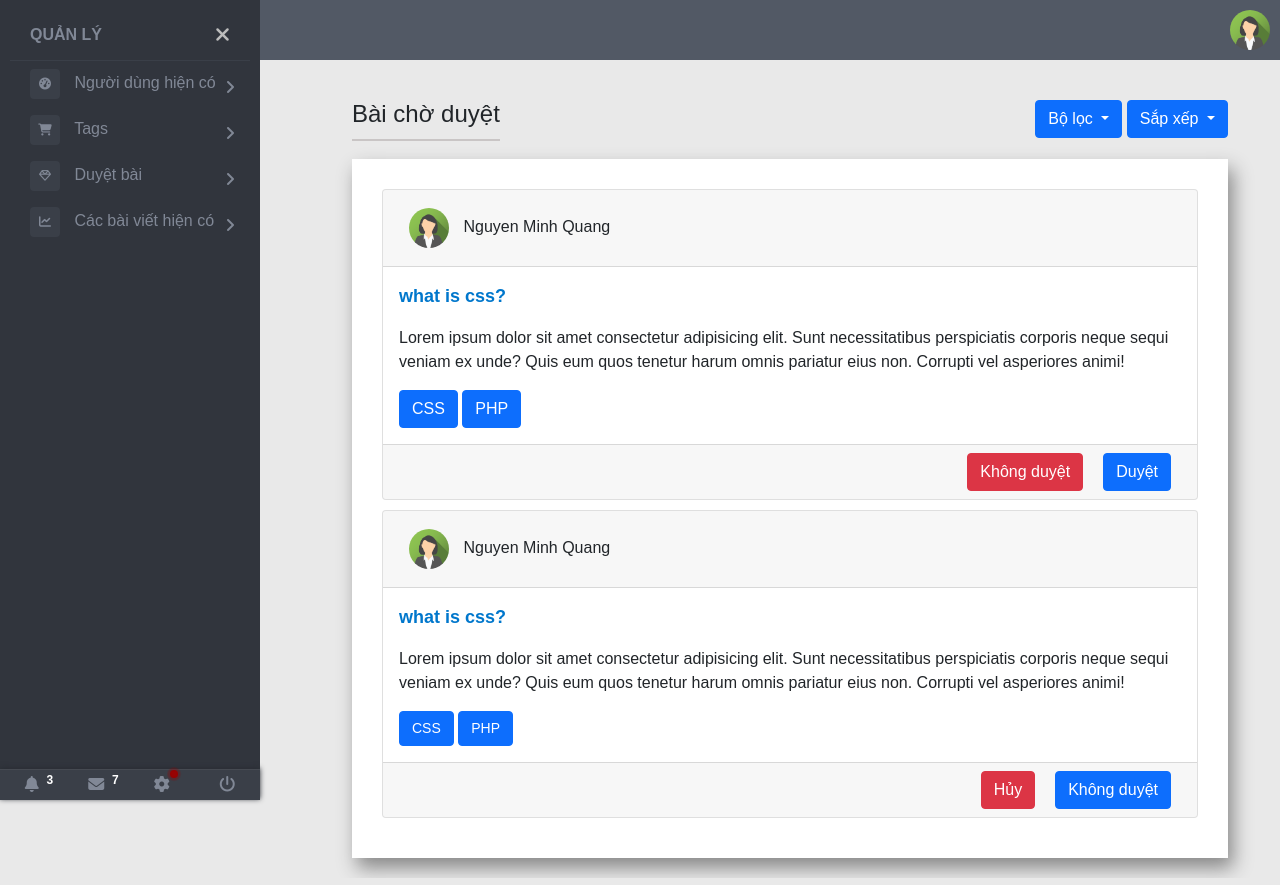
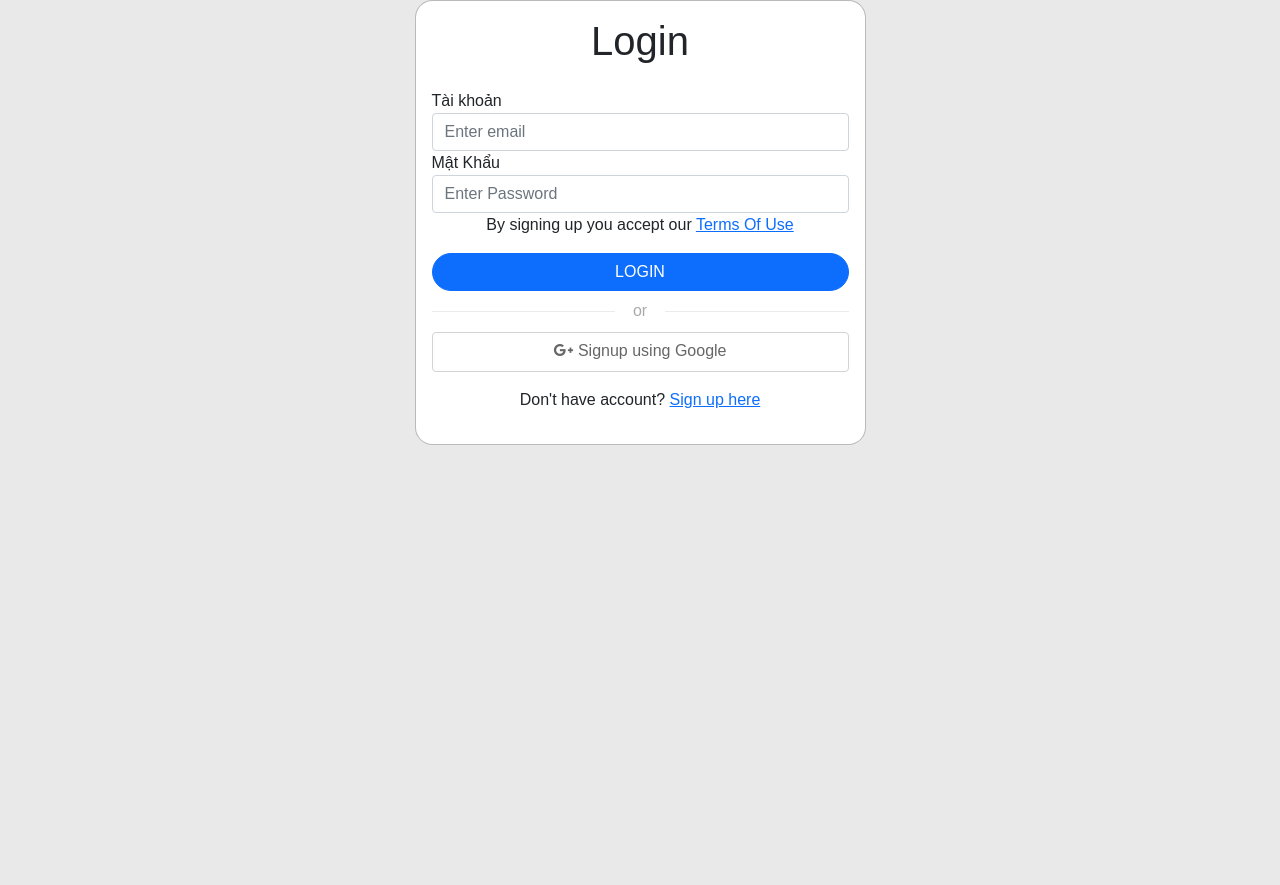
Before and after one commit to 1653071/Group3_UDPT_FE, a PHP site: page /index.php?action=login in a window 1280 px wide. After the commit the page ends 445 px from the top, so only its background shows below. Run offline with PHP 8.4, Linux system fonts and the light colour scheme; some libraries are stand-ins or nearby versions.

Commit message:
Trang đăng nhập,Api hiển thị Forum,Api xóa Forum,Api hiển thị user,Api tạo tag

```diff
--- a/FE_Admin/controller/Trangchu.php
+++ b/FE_Admin/controller/Trangchu.php
@@ -1,5 +1,8 @@
 <?php
-
+require_once("./model/Login.php");
+require_once("./model/UserModel.php");
+require_once("./model/ForumModel.php");
+require_once("./model/TagModel.php");
 class HomeController
 {
     public function index()
@@ -22,22 +25,58 @@ class HomeController
     }
     public function BrowsePost()
     {
-        $data = "Hello world !!!! ABC";
+        $data = ForumModel::getIllegalQuestions();
+
         $VIEW = "./view/browse-post.phtml";
         require("./view/Layout/Sidebar.phtml");
     }
     public function ExistPost()
     {
-        $data = "Hello world !!!! ABC";
+        $data = ForumModel::getLegalQuestions();
         $VIEW = "./view/post.phtml";
         require("./view/Layout/Sidebar.phtml");
     }
     public function ExistUser()
     {
-        $data = "Hello world !!!! ABC";
+        $data = UserModel::GetUsers();
         $VIEW = "./view/user.phtml";
         require("./view/Layout/Sidebar.phtml");
     }
+    public function LoginPage()
+    {
+        $data = "Hello world !!!! ABC";
+        $VIEW = "./view/login.phtml";
+        require("./view/Layout/Login.phtml");
+    }
+    public function RegisterPage()
+    {
+        $data = "Hello world !!!! ABC";
+        $VIEW = "./view/register.phtml";
+        require("./view/Layout/Login.phtml");
+    }
+    public function Login(){
+        if (isset($_POST["action"]) && $_POST["action"]=="login1" ){
+            $username = $_POST["username"];
+            $password = $_POST["password"];
+            header('Location: index.php');
+        }
+
+    }
+    public function createTag(){
+         TagModel::createTag();
+         header('Location: index.php');
+
+    }
+    public function deleteForum(){
+        ForumModel::deleteForum();
+        header('Location: index.php?action=post');
+
+   }
+   public function DeleteComment(){
+    ForumModel::deleteForum();
+    header('Location: index.php?action=post');
+
+}
 
 }
 ?>
--- a/FE_Admin/css/style.css
+++ b/FE_Admin/css/style.css
@@ -786,7 +786,7 @@ table{
     margin-bottom: 20px;
   }
   .answer{
-    width: 20%;
+    width: 10%;
     text-align: center;
   }
   .text-post{
@@ -933,3 +933,63 @@ table{
   .modal-title{
     color: red;
   }
+/*------------------------Login page-------------------------------*/
+.myform{
+  position: relative;
+  display: -ms-flexbox;
+  display: flex;
+  padding: 1rem;
+  -ms-flex-direction: column;
+  flex-direction: column;
+  width: 100%;
+  pointer-events: auto;
+  background-color: #fff;
+  background-clip: padding-box;
+  border: 1px solid rgba(0,0,0,.2);
+  border-radius: 1.1rem;
+  outline: 0;
+  max-width: 500px;
+   }
+       .tx-tfm{
+       text-transform:uppercase;
+       }
+       .myform .mybtnlogin{
+       border-radius:50px;
+       width: 100%;
+       }
+
+       .login-or {
+       position: relative;
+       color: #aaa;
+       margin-top: 10px;
+       margin-bottom: 10px;
+       padding-top: 10px;
+       padding-bottom: 10px;
+       }
+       .span-or {
+       display: block;
+       position: absolute;
+       left: 50%;
+       top: -2px;
+       margin-left: -25px;
+       background-color: #fff;
+       width: 50px;
+       text-align: center;
+       }
+       .hr-or {
+       height: 1px;
+       margin-top: 0px !important;
+       margin-bottom: 0px !important;
+       }
+       .google {
+       color:#666;
+       width:100%;
+       height:40px;
+       text-align:center;
+       outline:none;
+       border: 1px solid lightgrey;
+       }
+        form .error {
+       color: #ff0000;
+       }
+       #second{display:none;}
--- a/FE_Admin/index.php
+++ b/FE_Admin/index.php
@@ -1,12 +1,10 @@
 <?php
 require_once("./controller/Trangchu.php");
 $action = "";
-if (isset($_REQUEST["action"]))
-{
+if (isset($_REQUEST["action"])) {
     $action = $_REQUEST["action"];
 }
-switch ($action)
-{
+switch ($action) {
     case "tag-list":
         $controller = new HomeController();
         $controller->TagPage();
@@ -24,12 +22,37 @@ switch ($action)
         $controller->ExistUser();
         break;
     case "detail":
-        $controller= new HomeController();
+        $controller = new HomeController();
         $controller->DetailPage();
+        break;
+    case "login":
+        $controller = new HomeController();
+        $controller->LoginPage();
+        break;
+    case "login1":
+        $controller = new HomeController();
+        $controller->Login();
+        break;
+    case "register":
+        $controller = new HomeController();
+        $controller->RegisterPage();
+        break;
+    case "add-tag":
+        $controller = new HomeController();
+        $controller->createTag();
+
+        break;
+    case "delete-forum":
+        $controller = new HomeController();
+        $controller->DeleteForum();
+
+        break;
+    case "delete-comment":
+        $controller = new HomeController();
+        $controller->DeleteComment();
         break;
     default:
         $controller = new HomeController();
         $controller->BrowsePost();
         break;
-
 }
--- /dev/null
+++ b/FE_Admin/model/Login.php
@@ -0,0 +1,14 @@
+<?php
+class CongViecModel
+{
+    public static function login($username , $password) {
+        session_start();
+        if (isset($_POST["action"])){
+            $username = $_POST["username"];
+            $password = $_POST["password"];
+            header('Location: index.php');
+        }
+    }
+
+}
+?>
--- /dev/null
+++ b/FE_Admin/model/TagModel.php
@@ -0,0 +1,28 @@
+<?php
+class TagModel
+{
+
+    public static function createTag()
+    {
+
+        $name = $_REQUEST["tag-name"];
+        $payload = json_encode( array( "tagName"=> $name  ) );
+        // $data = array(
+        //     'tagName' => 'blogger#post',
+
+        // );
+
+            $url = 'http://localhost:8080/api/tag/create_tags';
+            $ch = curl_init($url);
+            curl_setopt($ch,CURLOPT_POST, $url);
+            curl_setopt( $ch, CURLOPT_POSTFIELDS, $payload );
+            curl_setopt( $ch, CURLOPT_HTTPHEADER, array('Content-Type:application/json'));
+            curl_setopt($ch, CURLOPT_RETURNTRANSFER, true);
+            $result = curl_exec($ch);
+            curl_close($ch);
+
+
+    }
+
+}
+?>
--- /dev/null
+++ b/FE_Admin/model/UserModel.php
@@ -0,0 +1,17 @@
+<?php
+class UserModel
+{
+
+    public static function GetUsers()
+    {
+        // create & initialize a curl session
+        $url = 'http://localhost:8080/api/user/get_users';
+        $ch = curl_init($url);
+        curl_setopt($ch, CURLOPT_HTTPGET, true);
+        curl_setopt($ch, CURLOPT_RETURNTRANSFER, true);
+        $response_json = curl_exec($ch);
+        curl_close($ch);
+        $response=json_decode($response_json, true);
+        return $response;
+    }
+}
--- /dev/null
+++ b/FE_Admin/view/Layout/Login.phtml
@@ -0,0 +1,31 @@
+<!DOCTYPE html>
+<html>
+
+<head>
+  <title>Title</title>
+  <!-- Required meta tags -->
+  <meta charset="utf-8">
+  <meta name="viewport" content="width=device-width, initial-scale=1, shrink-to-fit=no">
+  <link href="../../css/bootstrap.min.css" type="text/css" rel="stylesheet">
+
+
+  <!-- <link href="https://fonts.googleapis.com/icon?family=Material+Icons" rel="stylesheet"> -->
+  <link rel="stylesheet" type="text/css" href="../css/style.css" />
+  <!-- <script src="https://cdnjs.cloudflare.com/ajax/libs/popper.js/1.16.0/umd/popper.min.js"></script>
+
+  <script src="https://ajax.googleapis.com/ajax/libs/jquery/3.5.1/jquery.min.js"></script> -->
+  <link rel="stylesheet" href="https://cdnjs.cloudflare.com/ajax/libs/font-awesome/4.7.0/css/font-awesome.min.css">
+  <script src='https://kit.fontawesome.com/a076d05399.js' crossorigin='anonymous'></script>
+  <script src="https://ajax.googleapis.com/ajax/libs/jquery/3.5.1/jquery.min.js"></script>
+  <script src="https://cdnjs.cloudflare.com/ajax/libs/popper.js/1.16.0/umd/popper.min.js"></script>
+  <script src="https://maxcdn.bootstrapcdn.com/bootstrap/4.5.2/js/bootstrap.min.js"></script>
+
+</head>
+
+<body>
+   <?php require($VIEW); ?>
+
+
+</body>
+
+</html>
--- a/FE_Admin/view/Layout/Sidebar.phtml
+++ b/FE_Admin/view/Layout/Sidebar.phtml
@@ -71,7 +71,7 @@
         <li class="sidebar-dropdown">
           <a href="index.php?action=accept-post">
             <i class="far fa-gem"></i>
-            <span>Duyệt bài</span>
+            <span>Duyệt câu hỏi</span>
           </a>
           <div class="sidebar-submenu">
             <ul>
@@ -96,7 +96,7 @@
         <li class="sidebar-dropdown">
           <a href="index.php?action=post">
             <i class="fa fa-chart-line"></i>
-            <span>Các bài viết hiện có</span>
+            <span>Các câu hỏi hiện có</span>
           </a>
           <div class="sidebar-submenu">
             <ul>
--- a/FE_Admin/view/browse-post.phtml
+++ b/FE_Admin/view/browse-post.phtml
@@ -51,33 +51,20 @@
     </div>
 
     <div class="wrapper">
-        <div class="card bpost-card">
+
+
+        <?php
+        foreach ($data as $item => $value) {
+
+
+        ?><div class="card bpost-card">
                 <div class="card-header">
                     <img class="card-img-top avatar" src="/view/img_avatar2.png" alt="Card image cap">
                     <span>Nguyen Minh Quang</span>
                 </div>
                 <div class="card-body">
-                <p class="title-text">what is css?</p>
-
-                <p class="card-text">Lorem ipsum dolor sit amet consectetur adipisicing elit. Sunt necessitatibus perspiciatis corporis neque sequi veniam ex unde? Quis eum quos tenetur harum omnis pariatur eius non. Corrupti vel asperiores animi!</p>
-                <button href="#" class="btn btn-primary ">CSS</button>
-                <button href="#" class="btn btn-primary ">PHP</button>
-
-            </div>
-            <div class="card-footer button-browse ">
-                <button type="button" class="btn btn-primary">Duyệt</button>
-                <button type="button" class="btn btn-danger" data-toggle="modal" data-target="#DeleteModal">Không duyệt</button>
-            </div>
-        </div>
-
-        <div class="card bpost-card">
-            <div class="card-header">
-                <img class="card-img-top avatar" src="/view/img_avatar2.png" alt="Card image cap">
-                <span>Nguyen Minh Quang</span>
-            </div>
-            <div class="card-body">
-                <p class="title-text">what is css?</p>
-                <p class="card-text">Lorem ipsum dolor sit amet consectetur adipisicing elit. Sunt necessitatibus perspiciatis corporis neque sequi veniam ex unde? Quis eum quos tenetur harum omnis pariatur eius non. Corrupti vel asperiores animi!</p>
+                    <p class="title-text"><?php echo $value["forum_name"] ?></p>
+                    <p class="card-text"><?php echo $value["forum_content"]?></p>
                     <button href="#" class="btn btn-primary stretched-link">CSS</button>
                     <button href="#" class="btn btn-primary stretched-link">PHP</button>
                 </div>
@@ -86,6 +73,8 @@
                     <button type="button" class="btn btn-danger">Hủy</button>
                 </div>
             </div>
+        <?php
+        } ?>
 
 
     </div>
--- /dev/null
+++ b/FE_Admin/view/login.phtml
@@ -0,0 +1,86 @@
+<body>
+    <div class="container">
+        <div class="row">
+			<div class="col-md-5 mx-auto">
+			<div id="first">
+				<div class="myform form ">
+					 <div class="logo mb-3">
+						 <div class="col-md-12 text-center">
+							<h1>Login</h1>
+						 </div>
+					</div>
+                   <form action="" method="post" name="login">
+                           <div class="form-group">
+                              <label for="exampleInputEmail1">Tài khoản</label>
+                              <input type="email" name="email"  class="form-control" id="email" aria-describedby="emailHelp" placeholder="Enter email">
+                           </div>
+                           <div class="form-group">
+                              <label for="exampleInputEmail1">Mật Khẩu</label>
+                              <input type="password" name="password" id="password"  class="form-control" aria-describedby="emailHelp" placeholder="Enter Password">
+                           </div>
+                           <div class="form-group">
+                              <p class="text-center">By signing up you accept our <a href="#">Terms Of Use</a></p>
+                           </div>
+                           <div class="col-md-12 text-center ">
+                              <button type="submit" class=" btn btn-block mybtnlogin btn-primary tx-tfm" name="action" value="login1">Login</button>
+                           </div>
+                           <div class="col-md-12 ">
+                              <div class="login-or">
+                                 <hr class="hr-or">
+                                 <span class="span-or">or</span>
+                              </div>
+                           </div>
+                           <div class="col-md-12 mb-3">
+                              <p class="text-center">
+                                 <a href="javascript:void();" class="google btn mybtn"><i class="fa fa-google-plus">
+                                 </i> Signup using Google
+                                 </a>
+                              </p>
+                           </div>
+                           <div class="form-group">
+                              <p class="text-center">Don't have account? <a href="index.php?action=register" id="signup" value="login1">Sign up here</a></p>
+                           </div>
+                        </form>
+
+				</div>
+			</div>
+			  <div id="second">
+			      <div class="myform form ">
+                        <div class="logo mb-3">
+                           <div class="col-md-12 text-center">
+                              <h1 >Signup</h1>
+                           </div>
+                        </div>
+                        <form action="#" name="registration">
+                           <div class="form-group">
+                              <label for="exampleInputEmail1">First Name</label>
+                              <input type="text"  name="firstname" class="form-control" id="firstname" aria-describedby="emailHelp" placeholder="Enter Firstname">
+                           </div>
+                           <div class="form-group">
+                              <label for="exampleInputEmail1">Last Name</label>
+                              <input type="text"  name="lastname" class="form-control" id="lastname" aria-describedby="emailHelp" placeholder="Enter Lastname">
+                           </div>
+                           <div class="form-group">
+                              <label for="exampleInputEmail1">Email address</label>
+                              <input type="email" name="email"  class="form-control" id="email" aria-describedby="emailHelp" placeholder="Enter email">
+                           </div>
+                           <div class="form-group">
+                              <label for="exampleInputEmail1">Password</label>
+                              <input type="password" name="password" id="password"  class="form-control" aria-describedby="emailHelp" placeholder="Enter Password">
+                           </div>
+                           <div class="col-md-12 text-center mb-3">
+                              <button type="submit" class=" btn btn-block mybtn btn-primary tx-tfm">Get Started For Free</button>
+                           </div>
+                           <div class="col-md-12 ">
+                              <div class="form-group">
+                                 <p class="text-center"><a href="#" id="signin">Already have an account?</a></p>
+                              </div>
+                           </div>
+                            </div>
+                        </form>
+                     </div>
+			</div>
+		</div>
+      </div>
+
+</body>
```
Also changed, not shown: FE_Admin/model/ForumModel.php (added, +49 -0 lines), FE_Admin/view/Tag.phtml (+5 -5 lines), FE_Admin/view/post.phtml (+22 -28 lines), FE_Admin/view/register.phtml (added, +46 -0 lines), FE_Admin/view/user.phtml (+10 -19 lines), FE_Admin/model/CommentModel.php (added). Lines whose indentation alone changed are shown as unchanged.
